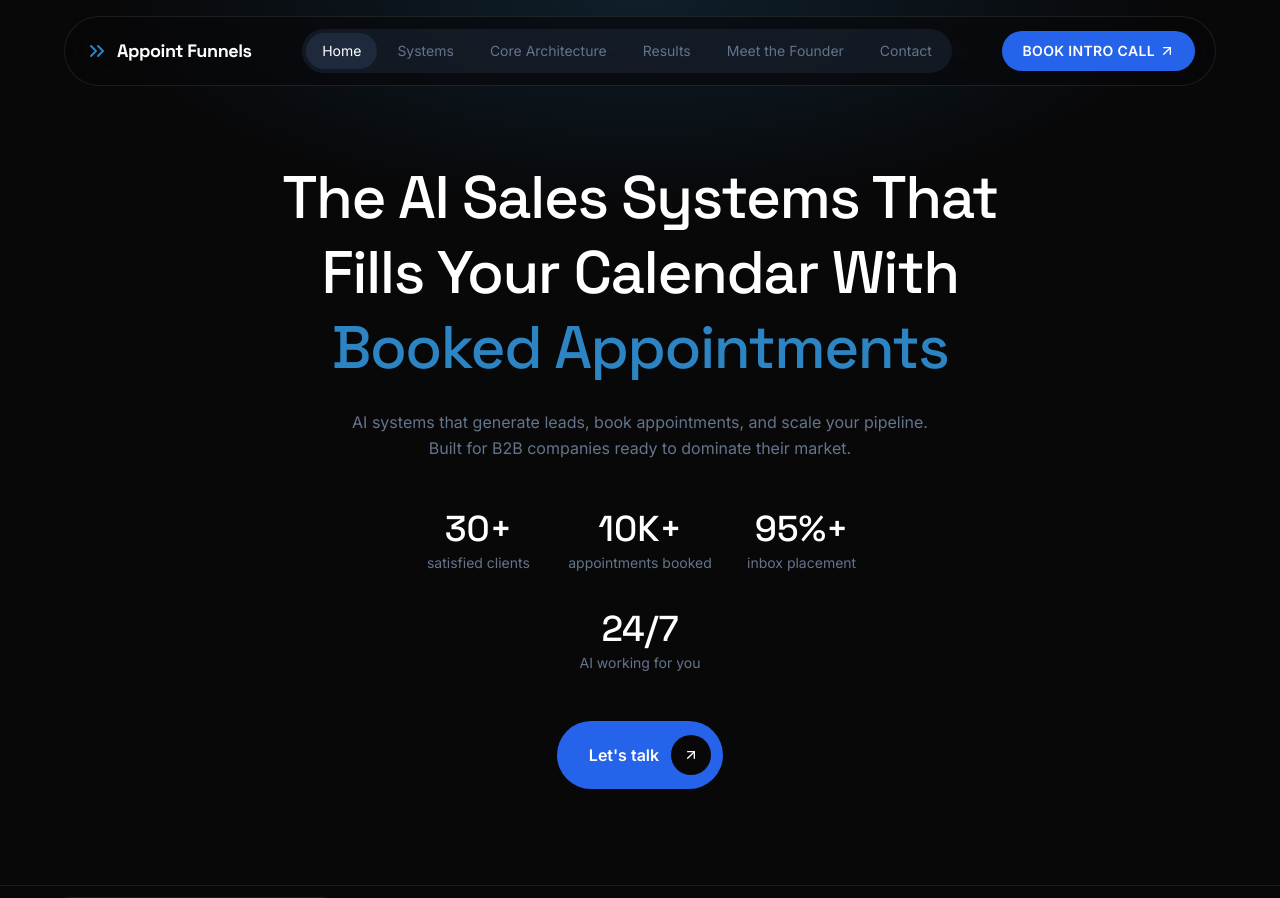
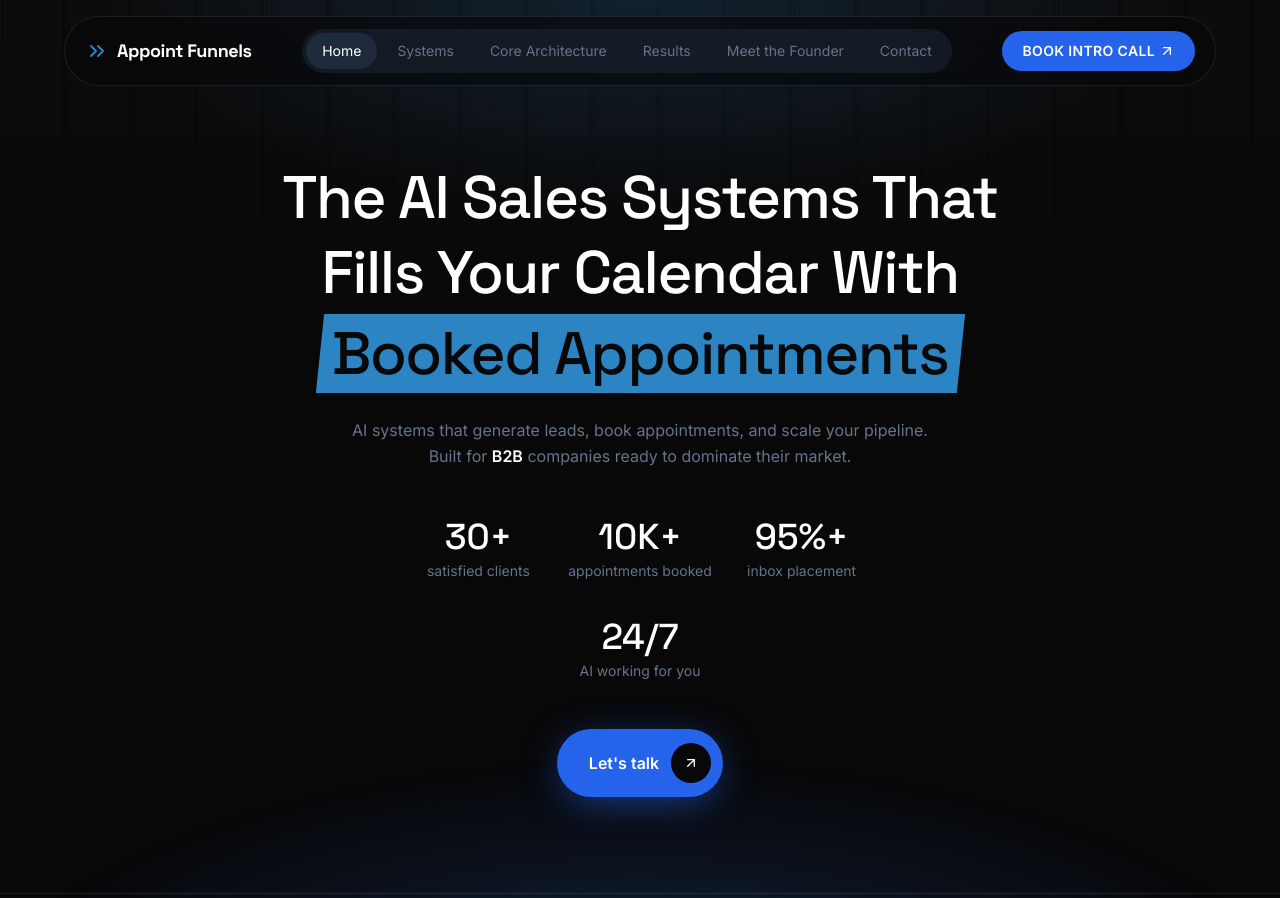
Before and after one commit to ziaaiautomation-create/appoint-funnels-landing-page, a Next.js app: page / in a window 1280 px wide. Shown: the top 898 px of the page. Built offline with nearby package versions, Linux system fonts and the light colour scheme.

Commit message:
feat: add entrance animations and hero section enhancements
Co-authored-by: ziaaiautomation-create <242845781+ziaaiautomation-create@users.noreply.github.com>

```diff
--- a/app/globals.css
+++ b/app/globals.css
@@ -82,3 +82,78 @@
 .animate-ticker {
   animation: ticker-scroll 30s linear infinite;
 }
+
+/* ---- Hero entrance animations ---- */
+@keyframes fade-up {
+  from {
+    opacity: 0;
+    transform: translateY(24px);
+  }
+  to {
+    opacity: 1;
+    transform: translateY(0);
+  }
+}
+
+@keyframes highlight-sweep {
+  from {
+    transform: skewX(-6deg) scaleX(0);
+  }
+  to {
+    transform: skewX(-6deg) scaleX(1);
+  }
+}
+
+@keyframes glow-breathe {
+  0%,
+  100% {
+    opacity: 0.75;
+    transform: translateY(0) scale(1);
+  }
+  50% {
+    opacity: 1;
+    transform: translateY(-2%) scale(1.05);
+  }
+}
+
+.animate-fade-up {
+  animation: fade-up 0.9s cubic-bezier(0.22, 1, 0.36, 1) both;
+}
+
+.animate-highlight {
+  transform-origin: left center;
+  animation: highlight-sweep 0.8s cubic-bezier(0.22, 1, 0.36, 1) 0.5s both;
+}
+
+.animate-glow {
+  animation: glow-breathe 9s ease-in-out infinite;
+}
+
+@media (prefers-reduced-motion: reduce) {
+  .animate-ticker,
+  .animate-fade-up,
+  .animate-highlight,
+  .animate-glow {
+    animation: none;
+  }
+  .animate-highlight {
+    transform: skewX(-6deg);
+  }
+}
+
+/* ---- Hero backdrop: vertical columns ---- */
+.hero-columns {
+  background-image: repeating-linear-gradient(
+    90deg,
+    rgba(255, 255, 255, 0.032) 0px,
+    rgba(255, 255, 255, 0.032) 1px,
+    transparent 1px,
+    transparent 3px,
+    rgba(255, 255, 255, 0.018) 3px,
+    rgba(255, 255, 255, 0.018) 62px,
+    transparent 62px,
+    transparent 66px
+  );
+  mask-image: linear-gradient(to bottom, black, transparent 85%);
+  -webkit-mask-image: linear-gradient(to bottom, black, transparent 85%);
+}
--- a/components/hero.tsx
+++ b/components/hero.tsx
@@ -10,6 +10,12 @@ const tickerItems = [
 export function Hero() {
   return (
     <section id="home" className="relative overflow-hidden pt-32 pb-0 sm:pt-40">
+      {/* Faint vertical columns */}
+      <div
+        aria-hidden="true"
+        className="hero-columns pointer-events-none absolute inset-x-0 top-0 h-[520px]"
+      />
+
       {/* Radial glow backdrop */}
       <div
         aria-hidden="true"
@@ -20,21 +26,53 @@ export function Hero() {
         }}
       />
 
+      {/* Glow rising from the bottom of the hero */}
+      <div
+        aria-hidden="true"
+        className="animate-glow pointer-events-none absolute inset-x-0 bottom-0 h-[420px] origin-bottom"
+        style={{
+          background:
+            'radial-gradient(ellipse 75% 100% at 50% 118%, rgba(44,132,195,0.5), rgba(27,58,107,0.28) 45%, transparent 72%)',
+        }}
+      />
+
       <div className="relative mx-auto flex max-w-3xl flex-col items-center px-4 text-center sm:px-6">
         <h1 className="font-display text-[clamp(1rem,6.2vw,2rem)] font-medium leading-[1.25] tracking-tight text-foreground sm:text-5xl lg:text-6xl">
-          <span className="block whitespace-nowrap">
+          <span
+            className="animate-fade-up block whitespace-nowrap"
+            style={{ animationDelay: '0.05s' }}
+          >
             The AI Sales Systems That
           </span>
-          <span className="block whitespace-nowrap">
+          <span
+            className="animate-fade-up block whitespace-nowrap"
+            style={{ animationDelay: '0.18s' }}
+          >
             Fills Your Calendar With
           </span>
-          <span className="block whitespace-nowrap text-brand">
-            Booked Appointments
+          <span
+            className="animate-fade-up mt-1 block whitespace-nowrap"
+            style={{ animationDelay: '0.31s' }}
+          >
+            <span className="relative inline-block px-3 py-0.5">
+              <span
+                aria-hidden="true"
+                className="animate-highlight absolute inset-0 bg-brand"
+              />
+              <span className="relative text-background">
+                Booked Appointments
+              </span>
+            </span>
           </span>
         </h1>
-        <p className="mx-auto mt-6 max-w-xl text-pretty text-[clamp(0.875rem,4.4vw,1.0625rem)] leading-relaxed text-muted-foreground sm:text-base">
+        <p
+          className="animate-fade-up mx-auto mt-6 max-w-xl text-pretty text-[clamp(0.875rem,4.4vw,1.0625rem)] leading-relaxed text-muted-foreground sm:text-base"
+          style={{ animationDelay: '0.5s' }}
+        >
           AI systems that generate leads, book appointments, and scale your
-          pipeline. Built for B2B companies ready to dominate their market.
+          pipeline. Built for{' '}
+          <strong className="font-semibold text-foreground">B2B</strong>{' '}
+          companies ready to dominate their market.
         </p>
 
         <dl className="mt-12 flex w-full max-w-lg flex-wrap justify-center gap-x-2 gap-y-9">
@@ -43,10 +81,11 @@ export function Hero() {
             { value: '10K+', label: 'appointments booked' },
             { value: '95%+', label: 'inbox placement' },
             { value: '24/7', label: 'AI working for you' },
-          ].map((stat) => (
+          ].map((stat, i) => (
             <div
               key={stat.label}
-              className="flex w-[30%] min-w-24 flex-col items-center gap-1"
+              className="animate-fade-up flex w-[30%] min-w-24 flex-col items-center gap-1"
+              style={{ animationDelay: `${0.62 + i * 0.1}s` }}
             >
               <dt className="sr-only">{stat.label}</dt>
               <dd className="font-display text-[clamp(1.5rem,7.7vw,1.875rem)] font-medium text-foreground sm:text-4xl">
@@ -59,10 +98,13 @@ export function Hero() {
           ))}
         </dl>
 
-        <div className="mt-12 flex justify-center">
+        <div
+          className="animate-fade-up mt-12 flex justify-center"
+          style={{ animationDelay: '1.05s' }}
+        >
           <a
             href="#contact"
-            className="group inline-flex items-center gap-3 rounded-full bg-primary py-3.5 pl-8 pr-3 text-base font-semibold text-primary-foreground transition-opacity hover:opacity-90"
+            className="group inline-flex items-center gap-3 rounded-full bg-primary py-3.5 pl-8 pr-3 text-base font-semibold text-primary-foreground shadow-[0_8px_40px_-8px_rgba(37,99,235,0.7)] transition-all duration-300 hover:-translate-y-0.5 hover:shadow-[0_12px_50px_-6px_rgba(37,99,235,0.9)]"
           >
             {"Let's talk"}
             <span className="flex h-10 w-10 items-center justify-center rounded-full bg-background text-foreground transition-transform group-hover:rotate-45">
```
